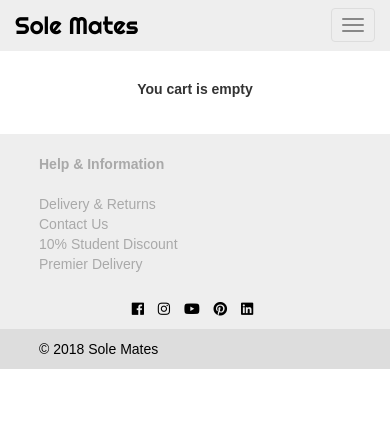
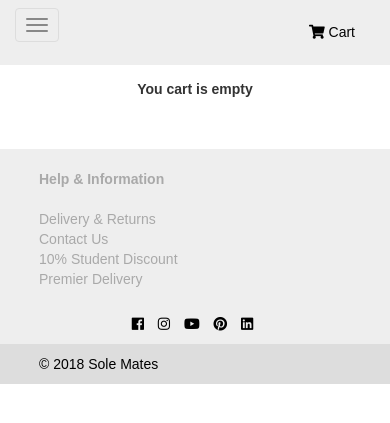
Before and after one commit to k8s-88/closet_k, a Django app: page /cart/view/ in a window 390 px wide. Shown: the top 423 px of the page. Run offline with Django 3.2, Linux system fonts and the light colour scheme; some libraries are stand-ins or nearby versions; some web fonts are replaced.

Commit message:
cart logo added to mobile view and category numbers changed

```diff
--- a/static/css/style.css
+++ b/static/css/style.css
@@ -18,6 +18,57 @@ a:hover {
 
 }
 
+@media (max-width:767px) {
+
+    .cart_on_small_screen {
+        padding: 0px;
+        margin-bottom: 0px;
+        position: relative;
+        float: right;
+        padding: 9px 10px;
+        margin-right: 25px;
+        margin-top: 13px;
+        margin-bottom: 13px;
+
+    }
+}
+
+@media (min-width: 768px) and (max-width: 991px) {
+    .cart_on_small_screen {
+        display: none;
+
+
+    }
+}
+
+@media (min-width: 992px) and (max-width: 1800px) {
+    .cart_on_small_screen {
+        display: none;
+
+    }
+}
+
+
+
+
+@media (min-width: 768px) and (max-width: 991px) {
+    .link_to_home {
+        display: none!important;
+
+
+    }
+}
+
+@media (min-width: 992px) and (max-width: 1800px) {
+    .link_to_home {
+        display: none!important;
+
+    }
+}
+
+
+
+
 
 .navbar-default {
     background-color: #EEEEEE;
@@ -33,6 +84,25 @@ a:hover {
 .navbar-default .navbar-brand:hover {
     color: black;
 }
+
+.navbar-toggle {
+
+    float: left;
+    margin-left: 15px;
+
+
+}
+
+
+
+@media (max-width:767px) {
+
+    .navbar-brand {
+        display: none!important;
+
+    }
+}
+
 
 
 .navbar-fixed-top {
@@ -394,6 +464,7 @@ li {
     margin-left: 0px!important;
     margin-right: 0px!important;
 }
+
 @media (min-width: 768px) and (max-width: 991px) {
     .checkout_small_devices {
         display: none;
@@ -1006,15 +1077,16 @@ body {
 .footer {
     width: 100%;
     text-align: left;
-    margin-top: 35px;
+    margin-top: 50px;
     background-color: #EEEEEE;
     color: #A9A9A9;
     margin-left: 0px;
     margin-right: 0px;
-    margin-bottom: 0px;
-    bottom: 0;
 
 }
+
+
+
 
 .footer_text {
     margin: 20px;
--- a/templates/base.html
+++ b/templates/base.html
@@ -31,6 +31,15 @@
     <nav class="navbar navbar-masthead navbar-default navbar-fixed-top">
         <div class="container">
             <div class="navbar-header">
+                <ul class="cart_on_small_screen">
+                    <li><a href="{% url 'view_cart' %}" class=""><i class="fa fa-shopping-cart"></i> Cart
+                          {% if items_in_cart > 0 %}
+                          <label class="badge badge-light">{{ items_in_cart }}</label>
+                          {% endif %}
+                          </a>
+                    </li>
+                </ul>
+
                 <button type="button" class="navbar-toggle collapsed" data-toggle="collapse" data-target="#navbar" aria-expanded="false" aria-controls="navbar">
                     <span class="sr-only">Toggle navigation</span>
                     <span class="icon-bar"></span>
@@ -50,23 +59,22 @@
                         </a>
                     </li>
 
-                    <!--<li><a href="{% url 'view_category' 2 %}"> Women</a></li>-->
-
+                    <li class="link_to_home"> <a href="/">Home</a> </li>
 
                     <li class="nav-item dropdown">
                         <a class="nav-link dropdown-toggle" href="#" id="navbarDropdownMenuLink" data-toggle="dropdown" aria-haspopup="true" aria-expanded="false">Women</a>
                         <div class="dropdown-menu" aria-labelledby="navbarDropdownMenuLink">
-                            <a href="/category/4">Heels</a>
-                            <a href="/category/7">Trainers</a>
-                            <a href="/category/6">Boots</a>
+                            <a href="/category/7">Heels</a>
+                            <a href="/category/4">Trainers</a>
+                            <a href="/category/5">Boots</a>
                         </div>
                     </li>
                     <li class="nav-item dropdown">
                         <a class="nav-link dropdown-toggle" href="#" id="navbarDropdownMenuLink" data-toggle="dropdown" aria-haspopup="true" aria-expanded="false"> Men</a>
                         <div class="dropdown-menu" aria-labelledby="navbarDropdownMenuLink">
-                            <a href="/category/3">Trainers</a>
-                            <a href="/category/8">Shoes</a>
-                            <a href="/category/5">Boots</a>
+                            <a href="/category/8">Trainers</a>
+                            <a href="/category/2">Shoes</a>
+                            <a href="/category/6">Boots</a>
                         </div>
                     </li>
                     <li><a href="{% url 'blog_posts' %}"> Blog </a></li>
@@ -112,7 +120,7 @@
 
     <div class="row footer">
         <div class="col-sm-4">
-            <p class="footer_text"><strong>Help & Information</strong><br><br> <a href="/delivery" id="delivery_link">Delivery & Returns </a><br><a href="/contact"  id="delivery_link"> Contact Us </a> <br> 10% Student Discount <br> Premier Delivery
+            <p class="footer_text"><strong>Help & Information</strong><br><br> <a href="/delivery" id="delivery_link">Delivery & Returns </a><br><a href="/contact" id="delivery_link"> Contact Us </a> <br> 10% Student Discount <br> Premier Delivery
             </p>
         </div>
         <div class="col-sm-4">
```
Also changed, not shown: products/templates/products/home.html (+6 -6 lines).
